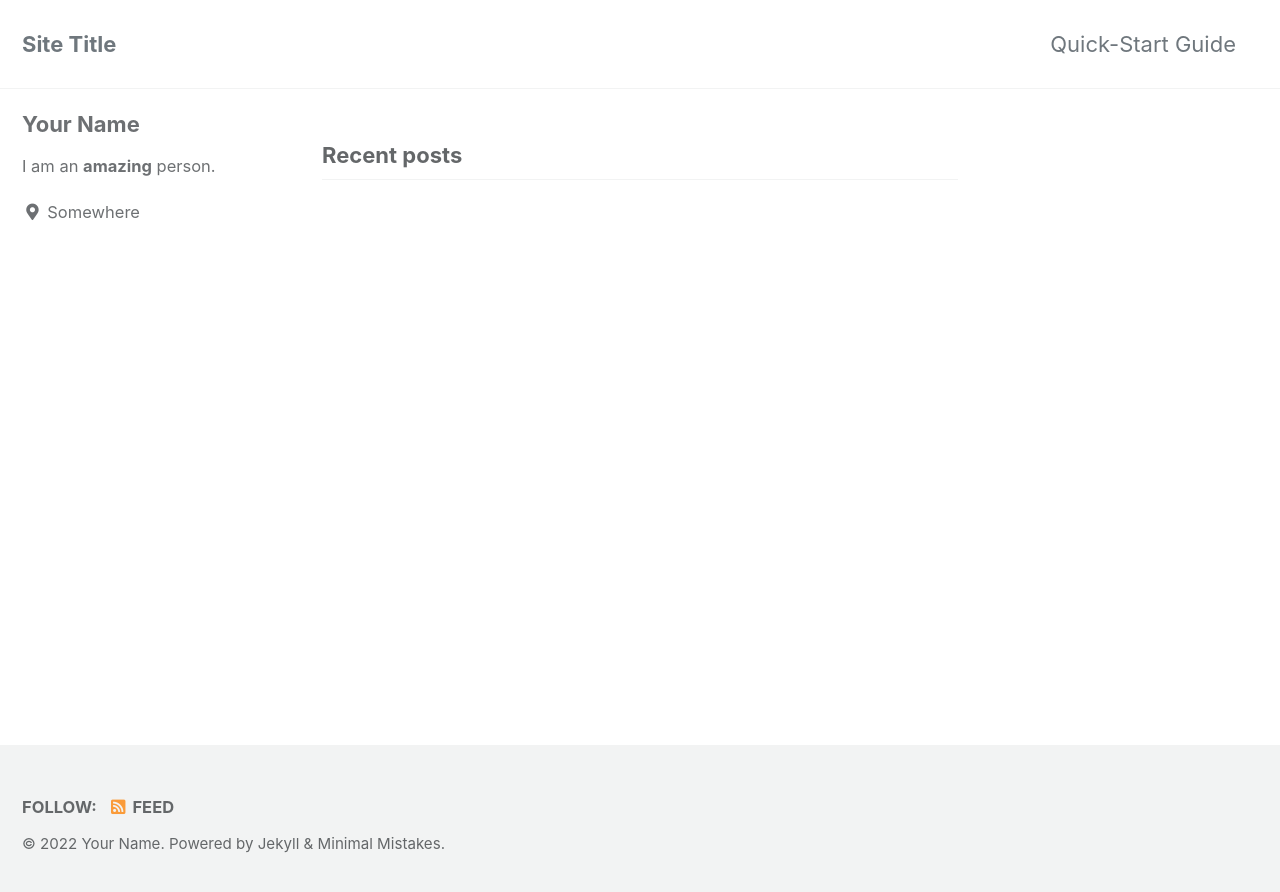
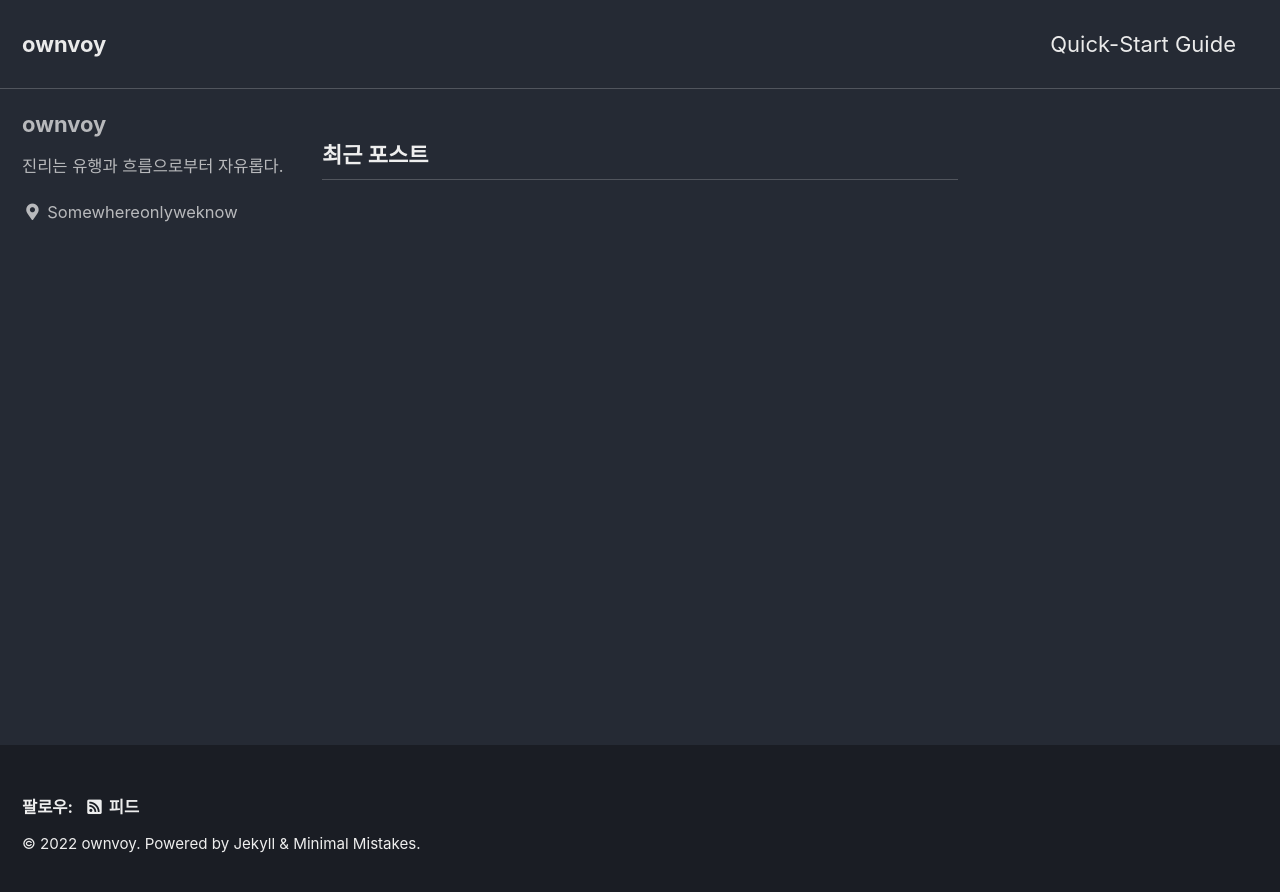
Before and after one commit to ownvoy/ownvoy.github.io, a Jekyll site: the page built from index.html, in a window 1280 px wide. Shown: the top 892 px of the page. Built offline with Jekyll 4.4.1, drawn with Linux system fonts in a browser that asks for light colours; cached includes are drawn as plain includes; the list of posts is cut into pages by our own code.

Commit message:
config고치기!!

```diff
--- a/_config.yml
+++ b/_config.yml
@@ -12,16 +12,16 @@
 
 # theme                  : "minimal-mistakes-jekyll"
 # remote_theme           : "mmistakes/minimal-mistakes"
-minimal_mistakes_skin    : "default" # "air", "aqua", "contrast", "dark", "dirt", "neon", "mint", "plum", "sunrise"
+minimal_mistakes_skin    : "dark" # "air", "aqua", "contrast", "dark", "dirt", "neon", "mint", "plum", "sunrise"
 
 # Site Settings
-locale                   : "en-US"
-title                    : "Site Title"
+locale                   : "ko-KR"
+title                    : "ownvoy"
 title_separator          : "-"
 subtitle                 : # site tagline that appears below site title in masthead
-name                     : "Your Name"
-description              : "An amazing website."
-url                      : # the base hostname & protocol for your site e.g. "https://mmistakes.github.io"
+name                     : "ownvoy"
+description              : "진리는 유행과 흐름으로부터 자유롭다."
+url                      : "https://ownvoy.github.io"
 baseurl                  : # the subpath of your site, e.g. "/blog"
 repository               : # GitHub username/repo-name e.g. "mmistakes/minimal-mistakes"
 teaser                   : # path of fallback teaser image, e.g. "/assets/images/500x300.png"
@@ -102,10 +102,10 @@ analytics:
 
 # Site Author
 author:
-  name             : "Your Name"
+  name             : "ownvoy"
   avatar           : # path of avatar image, e.g. "/assets/images/bio-photo.jpg"
-  bio              : "I am an **amazing** person."
-  location         : "Somewhere"
+  bio              : "진리는 유행과 흐름으로부터 자유롭다."
+  location         : "Somewhereonlyweknow"
   email            :
   links:
     - label: "Email"
@@ -288,3 +288,5 @@ defaults:
       comments: # true
       share: true
       related: true
+      mathjax: true
+      sidebar_main: true
```
